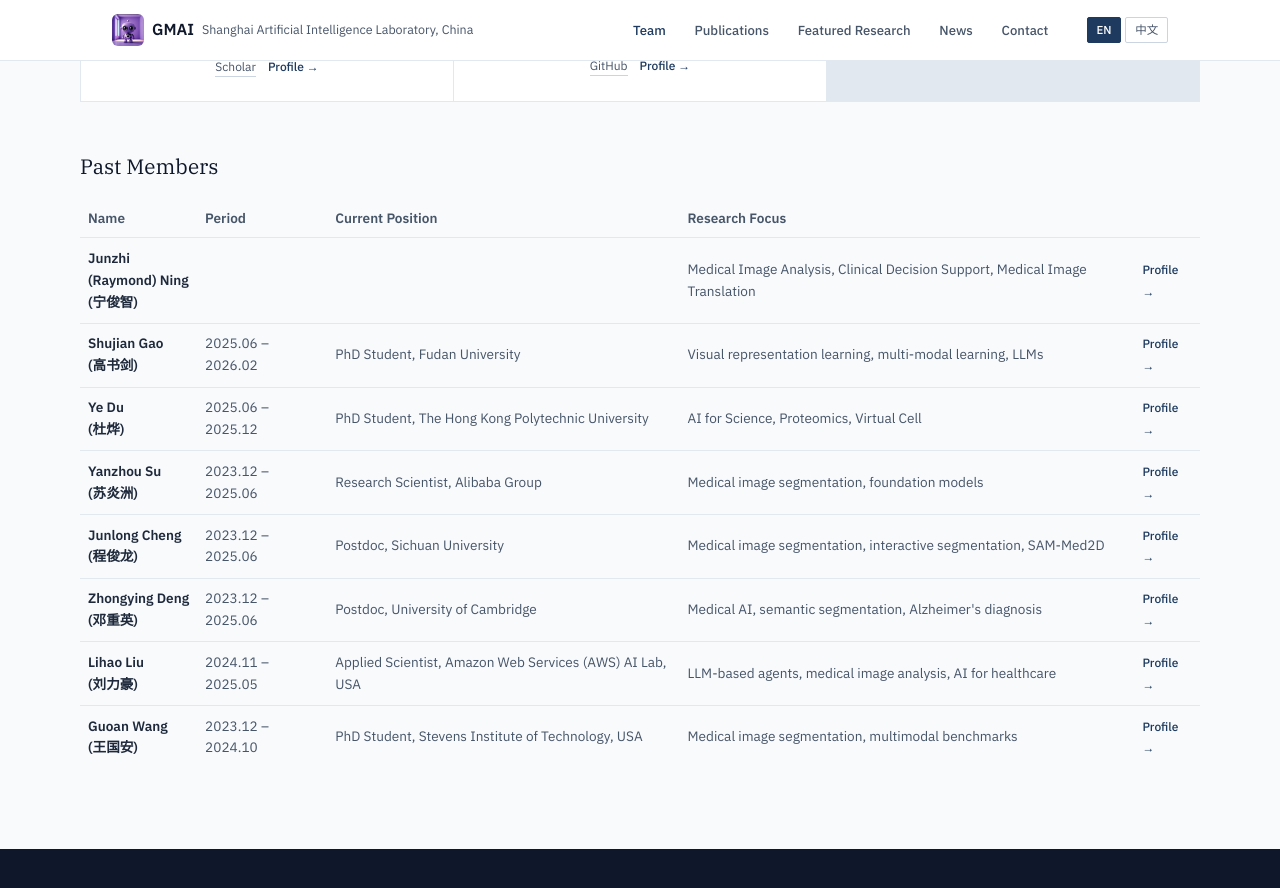
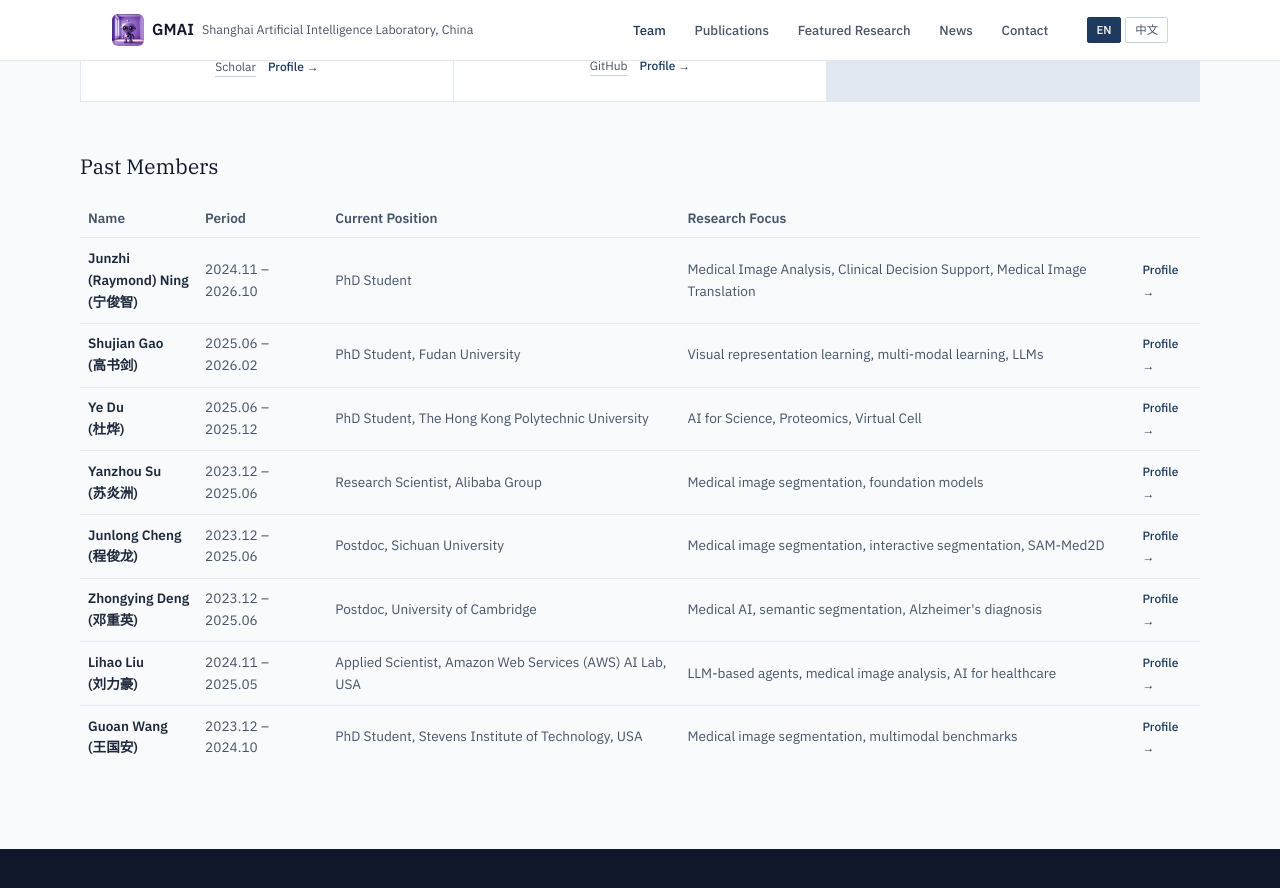
Before and after one commit to uni-medical/gmai-web, a Jekyll site: the page built from pages/team.md, in a window 1280 px wide and 900 px high, scrolled down 3004 px. Shown: the top 888 px of the window. Built offline with Jekyll 4.4.1, drawn with Linux system fonts in a browser that asks for light colours.

Commit message:
update the content,

```diff
--- a/_data/team.yml
+++ b/_data/team.yml
@@ -335,6 +335,8 @@ members:
 alumni:
   - name:     "Junzhi (Raymond) Ning (宁俊智)"
     slug:     "junzhi-ning"
+    period:   "2024.11 – 2026.10"
+    position: "PhD Student"
     role:     "Research Intern, Imperial College London"
     role_zh:  "科研实习生，伦敦帝国理工学院"
     focus:    "Medical Image Analysis, Clinical Decision Support, Medical Image Translation"
```
